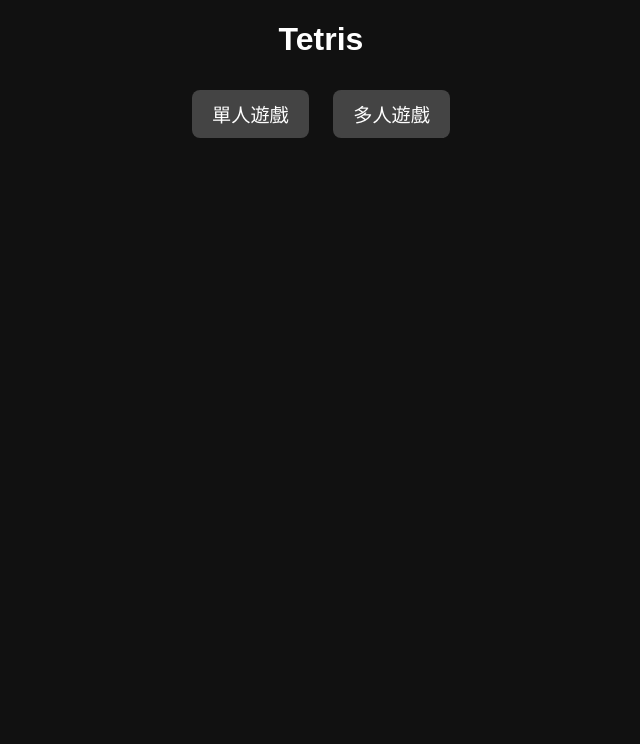
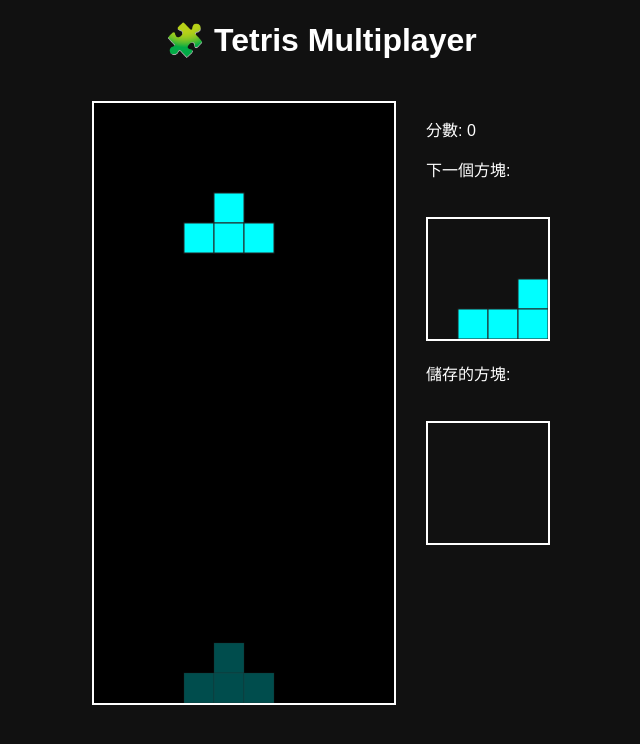
Before and after one commit to Yin-1022/Teris_webgame, a website: page public/index.html in a window 1280 px wide. Both pictures are taken after a click on the button "單人遊戲". Shown: the whole page, without its empty margins (319-959 px from the left). Drawn offline with nearby package versions, Linux system fonts and the light colour scheme; no server answers.

Commit message:
back2return

```diff
--- a/public/index.html
+++ b/public/index.html
@@ -3,51 +3,29 @@
 <head>
   <meta charset="UTF-8" />
   <meta name="viewport" content="width=device-width, initial-scale=1.0" />
-  <title>Tetris Online</title>
+  <title>Tetris Multiplayer</title>
   <link rel="stylesheet" href="style.css" />
 </head>
 <body>
+  <h1>🧩 Tetris Multiplayer</h1>
+
   <div id="menu">
-    <h1>Tetris</h1>
-    <button id="singleBtn">單人遊戲</button>
-    <button id="multiBtn">多人遊戲</button>
+    <button onclick="startSinglePlayer()">單人遊戲</button>
+    <button onclick="startMultiplayer()">多人遊戲</button>
+  </div>
 
-    <div id="multiMenu" style="display: none;">
-      <button id="createRoomBtn">建立新房間</button>
-      <button id="joinRoomBtn">加入房間</button>
-      <input id="roomInput" placeholder="輸入房間代碼" style="display: none;" />
-      <button id="confirmJoinBtn" style="display: none;">加入</button>
+  <div id="gameContainer">
+    <canvas id="gameCanvas" width="300" height="600" style="display: none;"></canvas>
+    <div id="scoreBoard" style="display: none;">
+      <p>分數: <span id="score">0</span></p>
+      <p>下一個方塊:</p>
+      <canvas id="previewCanvas" width="120" height="120"></canvas>
+      <p>儲存的方塊:</p>
+      <canvas id="holdCanvas" width="120" height="120"></canvas>
     </div>
   </div>
 
-  <canvas id="gameCanvas" width="300" height="600" style="display: none;"></canvas>
-
-  <div id="roomInfo" style="display: none;"></div>
-
   <script src="/socket.io/socket.io.js"></script>
-  <script src="js/game-single.js" type="module"></script>
-  <script src="js/game-multi.js" type="module"></script>
-  <script>
-    const singleBtn = document.getElementById('singleBtn');
-    const multiBtn = document.getElementById('multiBtn');
-    const multiMenu = document.getElementById('multiMenu');
-    const createRoomBtn = document.getElementById('createRoomBtn');
-    const joinRoomBtn = document.getElementById('joinRoomBtn');
-    const roomInput = document.getElementById('roomInput');
-    const confirmJoinBtn = document.getElementById('confirmJoinBtn');
-
-    singleBtn.onclick = () => startSinglePlayer();
-    multiBtn.onclick = () => multiMenu.style.display = 'block';
-
-    createRoomBtn.onclick = () => createRoom();
-    joinRoomBtn.onclick = () => {
-      roomInput.style.display = 'inline';
-      confirmJoinBtn.style.display = 'inline';
-    };
-    confirmJoinBtn.onclick = () => {
-      const code = roomInput.value;
-      joinRoom(code);
-    };
-  </script>
+  <script src="game-single.js"></script>
 </body>
 </html>
```
